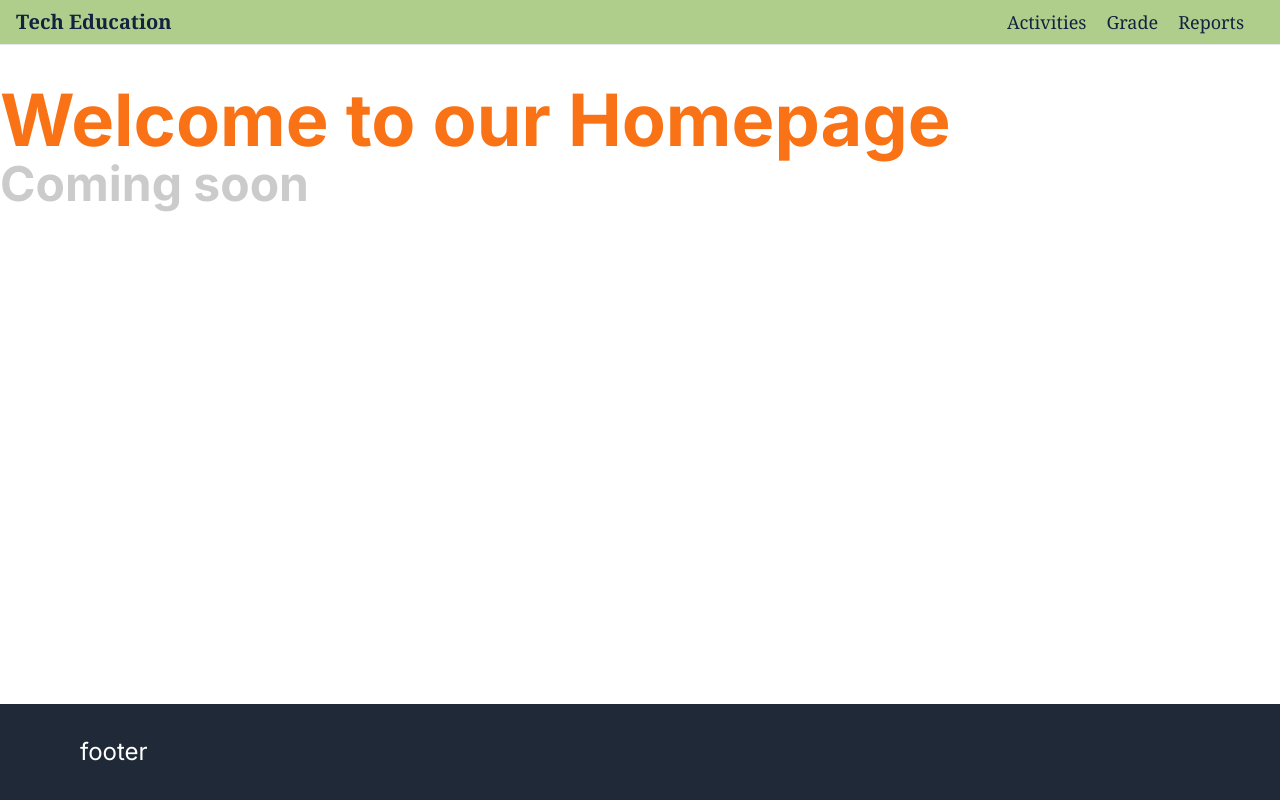
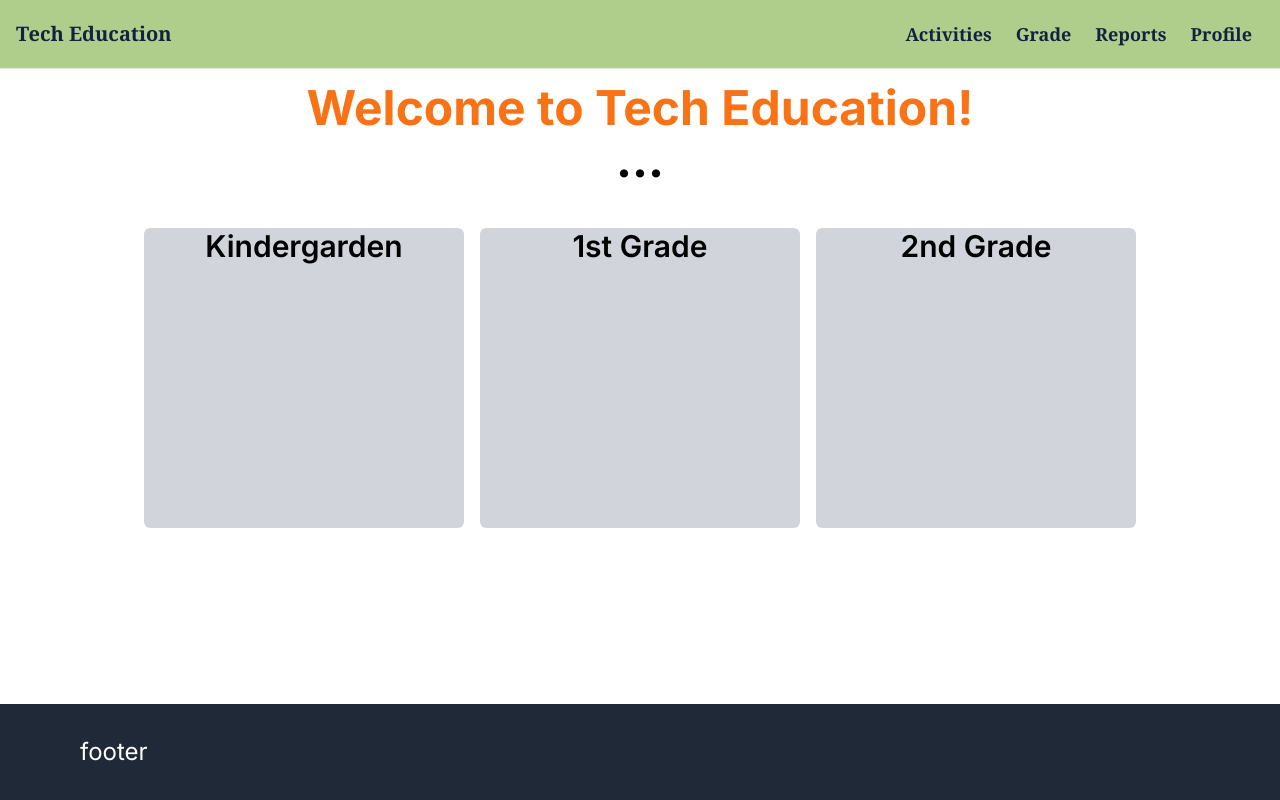
Before and after one commit to ExzyELI/tech-education, a Next.js app: page / in a window 1280 px wide. Shown: the top 800 px of the page. Built offline with nearby package versions, Linux system fonts and the light colour scheme.

Commit message:
home page k-2 grade cards started. Header fixed.

```diff
--- a/src/app/page.tsx
+++ b/src/app/page.tsx
@@ -4,23 +4,31 @@ export default function Home() {
   return (
     <div className="flex flex-col min-h-screen bg-white">
       <header className="gradient font-family: font-serif leading-normal tracking-normal text-[#132241]">
-        <div className="fixed start-0 top-0 z-20 w-full border-b border-gray-200 bg-[#afce8b] flex justify-between items-center px-4 py-2">
-          <h1 className="cursor-pointer text-xl font-bold hover:text-2xl transition-all duration-800 ">Tech Education</h1>
-          <div className="flex text-lg">
-            <label className="mr-5 cursor-pointer transition-all duration-500 transform hover:-translate-y-1 hover:bg-orange-500 hover:text-white hover:p-1 hover:rounded">Activities</label>
-            <label className="mr-5 cursor-pointer transition-all duration-500 transform hover:-translate-y-1 hover:bg-orange-500 hover:text-white hover:p-1 hover:rounded">Grade</label>
-            <label className="mr-5 cursor-pointer transition-all duration-500 transform hover:-translate-y-1 hover:bg-orange-500 hover:text-white hover:p-1 hover:rounded">Reports</label>
-          </div>
+        <div className="fixed start-0 top-0 z-20 w-full border-b border-gray-200 bg-[#afce8b] flex justify-between items-center px-4 py-5">
+          <h1 className="cursor-pointer text-xl font-bold ">Tech Education</h1>
+          <nav className="text-2lg">
+            <a href="#" className="text-[#132241] cursor-pointer text-lg px-3 font-semibold hover:text-[#5c6ac4]">Activities</a>
+            <a href="#" className="text-[#132241] cursor-pointer text-lg px-3 font-semibold hover:text-[#5c6ac4]">Grade</a>
+            <a href="#" className="text-[#132241] cursor-pointer text-lg px-3 font-semibold hover:text-[#5c6ac4]">Reports</a>
+            <a href="#" className="text-[#132241] cursor-pointer text-lg px-3 font-semibold hover:text-[#5c6ac4]">Profile</a>
+          </nav>
         </div>
       </header>
-
-
-      <section className="container mx-auto py-20">
-        <h1 className="text-orange-500 text-7xl font-bold py-1">Welcome to our Homepage</h1>
-        <h2 className="text-black opacity-20 text-5xl font-bold">Coming soon</h2>
+      <section className="absolute top-20 w-full text-center ">
+        <h1 className="text-orange-500 text-5xl font-bold py-1 ">Welcome to Tech Education!</h1>
+        <h2 className="text-black text-5xl font-bold">...</h2>
         </section>
-
-
+        <div className="cursor-pointer flex justify-center mt-[220px] ">
+        <a href="#" className="w-1/4 h-[300px] bg-gray-300 rounded-md m-2 hover:scale-105 hover:border-2 border-orange-500 transition-transform">
+          <h1 className="text-3xl text-center font-semibold ">Kindergarden</h1>
+        </a>
+        <a href="#" className="w-1/4 h-[300px] bg-gray-300 rounded-md m-2 hover:scale-105 hover:border-2 border-orange-500 transition-transform">
+          <h1 className="text-3xl text-center font-semibold">1st Grade</h1>
+        </a>
+        <a href="#" className="w-1/4 h-[300px] bg-gray-300 rounded-md m-2 hover:scale-105 hover:border-2 border-orange-500 transition-transform">
+          <h1 className="text-3xl text-center font-semibold">2nd Grade</h1>
+        </a>
+      </div>
 
       <footer className="bg-gray-800 text-white py-8 mt-auto">
         <div className="container mt-auto text-2xl mx-20 ">
```
